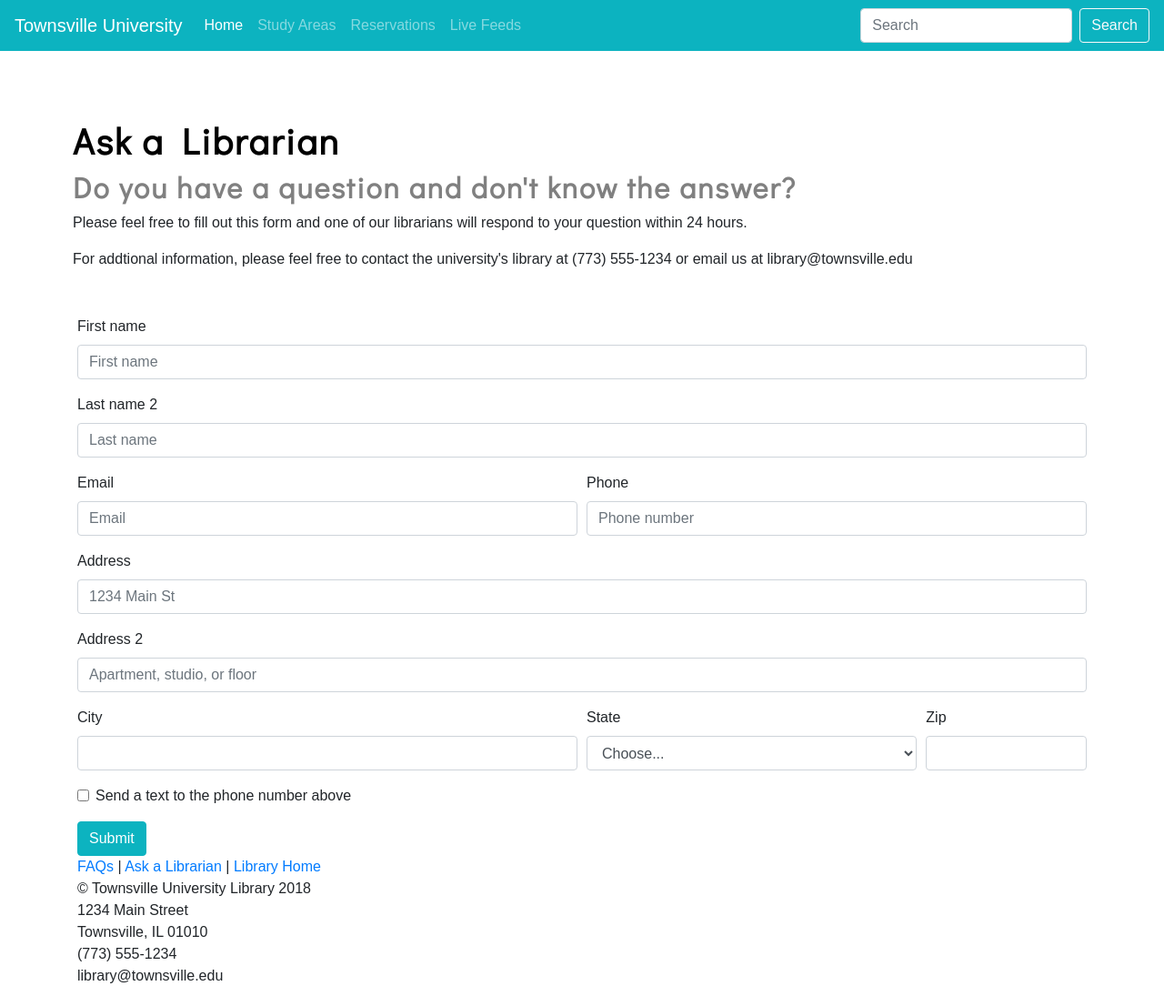
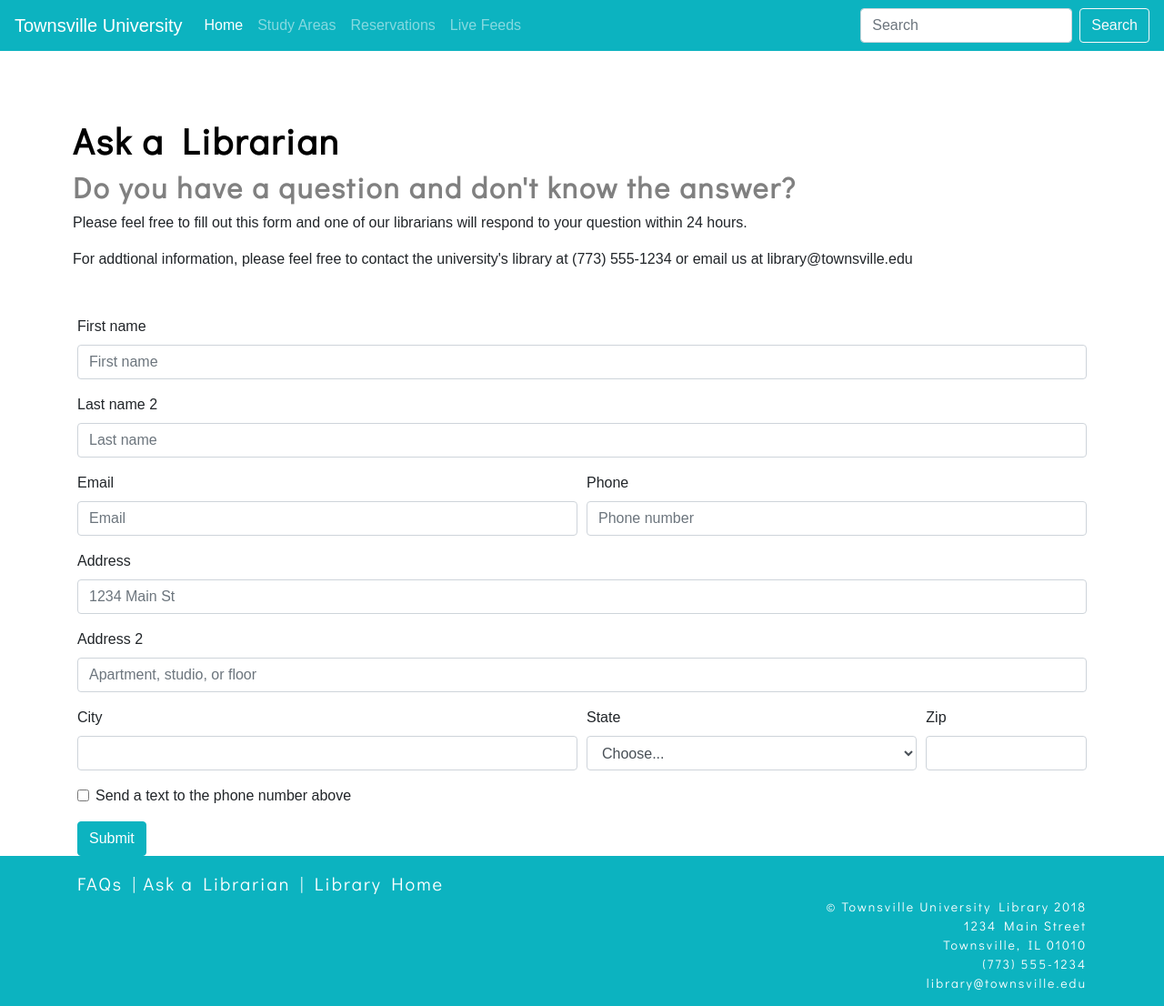
Before and after one commit to DOMLIS786/GAstudyareas, a Jekyll site: the page built from ask-librarian-form.html, in a window 1280 px wide. Shown: the whole page at 91% size. Built offline with Jekyll 4.4.1, drawn with Linux system fonts in a browser that asks for light colours; before the commit the page ends 1085 px from its top, so only the background shows below that.

Commit message:
Update form.html
Updated footer

```diff
--- a/_layouts/form.html
+++ b/_layouts/form.html
@@ -93,6 +93,31 @@ fieldset[disabled] .btn-bookroom.active {
    padding: 25px;
    margin: 25px;
 }
+
+.site-footer {
+    font-family: 'Didact Gothic';font-size: 14px;
+    letter-spacing: 2px;
+    margin-bottom: 0;
+    border: 0;
+    background-color: #0CB3C0;
+    color: #fff;
+    padding: 15px 20px;
+  }
+
+  footer a {
+      color: #fff;
+  }
+  footer a:hover {
+      color: #777;
+      text-decoration: none;
+  }
+  .footernav {
+   font-size: 20px;
+   text-align: left;
+}
+  .address {
+  text-align: right;
+}
 </style>
 </head>
 <body>
```
